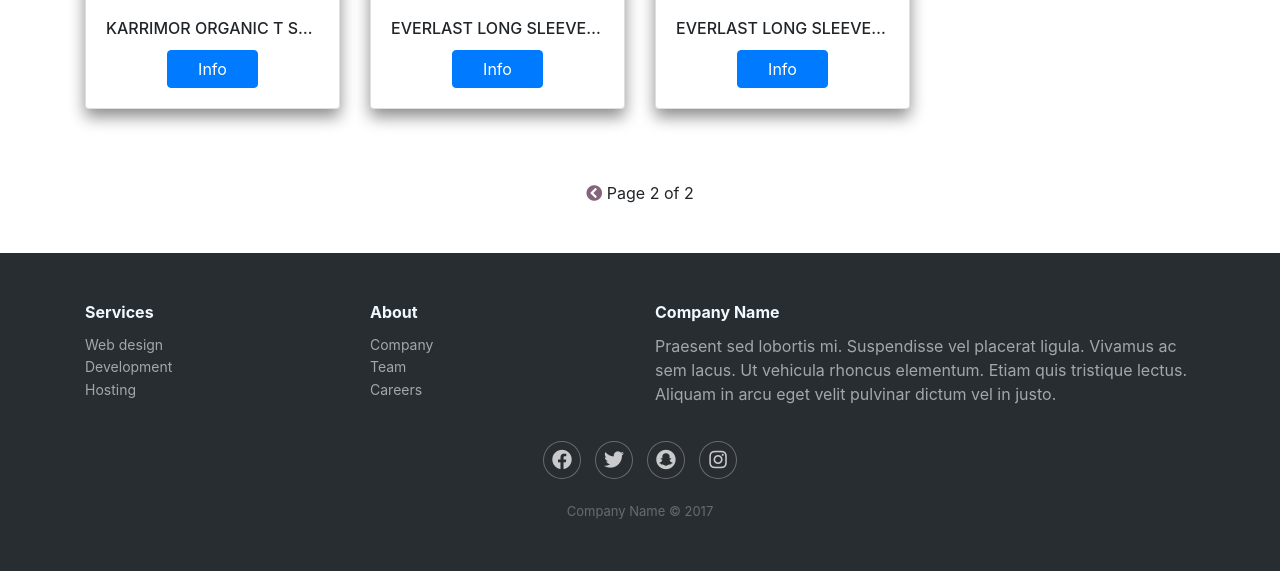
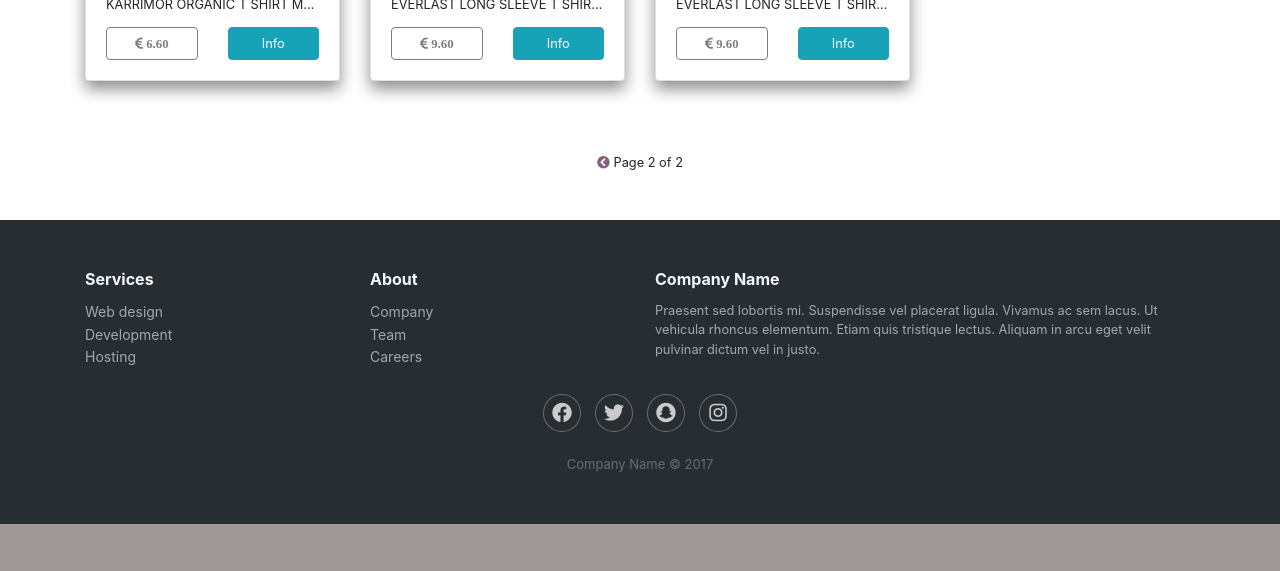
Before and after one commit to Bogtrotter72/moksha_centre, a Django app: page /products/?page=2 in a window 1280 px wide. Shown: the part 1536-2107 px from the top of the page. After the commit the page ends 2060 px from the top, so only its background shows below. Run offline with Django 3.2, Linux system fonts and the light colour scheme; the visitor is signed in with stand-in values (Sample User, id 1); data comes from the database, SQL or seed files in the repository; some libraries are stand-ins or nearby versions.

Commit message:
homepage and product card styling changes

```diff
--- a/home/templates/home/index.html
+++ b/home/templates/home/index.html
@@ -13,7 +13,7 @@
 {% endblock extra_css %}
 
 {% block content %}
-    <div class="jumbtron" id="home">
+    <div class="jumbotron" id="home">
         <div id="home_text">
             <h1 class="display-1 text-uppercase text-center" id="home_text__heading">
                 The<br>Moksha<br>Centre
--- a/products/templates/includes/product_card.html
+++ b/products/templates/includes/product_card.html
@@ -9,10 +9,16 @@
             </a>
     {% endif %}
     <div class="card-body">
-        <h6 class="card-title one_line text-center">{{product.name}}</h6>
+        <div class="card-title one_line text-center">{{product.name}}</div>
         <div class="row">
-            <div class="col-6 mx-auto"><button class="btn btn-primary btn-block"
-                    type="button">Info</button></div>
+            <div class="col-6">
+                <button class="btn btn-outline-dark btn-block disabled">
+                    <i class="fas fa-euro-sign"> {{ product.price }}</i>
+                </button>
+            </div>
+            <div class="col-6">
+                <a href="{% url 'product_detail' product.id %}" class="btn btn-info btn-block text-light" role="button">Info</a>
+            </div>
         </div>
     </div>
 </div>
--- a/static/css/base.css
+++ b/static/css/base.css
@@ -1,8 +1,17 @@
 /* ELEMENT STYLING */
+
+body {
+    font-size: 0.8rem;
+}
 
 header {
     background-color: white;
 }
+
+h1 {
+    font-size: 2.3rem;
+}
+
 
 /* Chrome, Safari, Edge, Opera */
 input[type=number]::-webkit-inner-spin-button,
@@ -46,8 +55,8 @@
 }
 
 #home {
+    background-color: rgba(233, 236, 239, 0);
     height: 100vh;
-    background-color: rgba(233, 236, 239, 0);
     z-index: 100;
 }
 
@@ -55,7 +64,7 @@
     color: white;
     left: 50%;
     position: absolute;
-    top: 50%;
+    top: 60%;
     transform: translate(-50%, -50%);
 }
 
@@ -74,14 +83,9 @@
     position: relative;
 }
 
-#products_container {
+#product_detail_container, #products_container {
     position: relative;
-    margin: 10% auto 5%;
-}
-
-#product_detail_container {
-    position: relative;
-    margin: 10% auto 5%;
+    margin: 40% auto 5%;
 }
 
 #story_container {
@@ -116,6 +120,10 @@
     background-size: cover;
 }
 
+.btn {
+    font-size: inherit;
+}
+
 .btn_search {
     color: #343a40;
     border-color: #343a40;
@@ -127,7 +135,11 @@
 }
 
 .display-1 {
-    font-size: 5rem;
+    font-size: 3rem;
+}
+
+.dropdown-menu {
+    font-size: inherit;
 }
 
 .fa-chevron-circle-left, .fa-chevron-circle-right {
@@ -140,6 +152,10 @@
 
 .home_contact_form::placeholder {
     color: white;
+}
+
+.nav-link {
+    padding: 0;
 }
 
 .nav-link.active {
@@ -163,6 +179,10 @@
     background-color: rgba(254, 99, 22, .6);
     color: white;
     padding-top: 0;
+}
+
+.navbar-toggler {
+    font-size: 0.8rem;
 }
 
 .one_line {
--- a/templates/base.html
+++ b/templates/base.html
@@ -21,6 +21,7 @@
             <link rel="stylesheet" href="{% static 'css/footer_dark.css' %}">
             <link rel="stylesheet" href="{% static 'css/toast.css' %}">
             <link rel="stylesheet" href="{% static 'css/base.css' %}">
+            <link rel="stylesheet" href="{% static 'css/media_queries.css' %}">
         {% endblock corecss %}
 
 
@@ -31,8 +32,8 @@
     </head>
     <body class="{% if bg_img %}bg_img{% endif %}">
         <header class="container-fluid fixed-top shadow">
-            <div class="row d-lg-flex">
-                <div class="d-none d-md-block col-md-6 text-left col-lg-4">
+            <div class="row d-lg-flex pt-2">
+                <div class="d-none d-md-block col-md-6 col-lg-4 text-left">
                     <a href="{% url 'home' %}" class="nav-link">
                         <img src="{{ MEDIA_URL }}logo.png" style="max-height: 40px; color: rgba(255, 255, 255, 0.9);" />
                     </a>
@@ -49,7 +50,15 @@
                         </div>
                     </form>
                 </div>
-                <div class="col-12 col-md-6 col-lg-4 my-auto py-1 py-lg-0">
+                <div class="col-4 col-md-12 order-md-last">
+                    <nav class="navbar navbar-expand-lg navbar-light w-100">
+                        <button class="navbar-toggler" type="button" data-toggle="collapse" data-target="#main-nav" aria-controls="main-nav" aria-expanded="false" aria-label="toggle navigation">
+                            <span class="navbar-toggler-icon"></span>
+                        </button>
+                        {% include 'includes/main_nav.html' %}
+                    </nav>
+                </div>
+                <div class="col-8 col-md-6 col-lg-4 my-auto py-1 py-lg-0">
                     <ul class="list-inline list-unstyled text-center text-lg-right my-0">
                         <li class="list-inline-item">
                             <a href="{% url 'home' %}" class="nav-link text-dark">
@@ -88,14 +97,6 @@
                         </li>
                     </ul>
                 </div>
-            </div>
-            <div class="row">
-                <nav class="navbar navbar-expand-lg navbar-light w-100">
-                    <button class="navbar-toggler" type="button" data-toggle="collapse" data-target="#main-nav" aria-controls="main-nav" aria-expanded="false" aria-label="toggle navigation">
-                        <span class="navbar-toggler-icon"></span>
-                    </button>
-                    {% include 'includes/main_nav.html' %}
-                </nav>
             </div>
         </header>
 
```
Also changed, not shown: products/templates/products/product_detail.html (+10 -8 lines), static/css/media_queries.css (+65 -2 lines).
